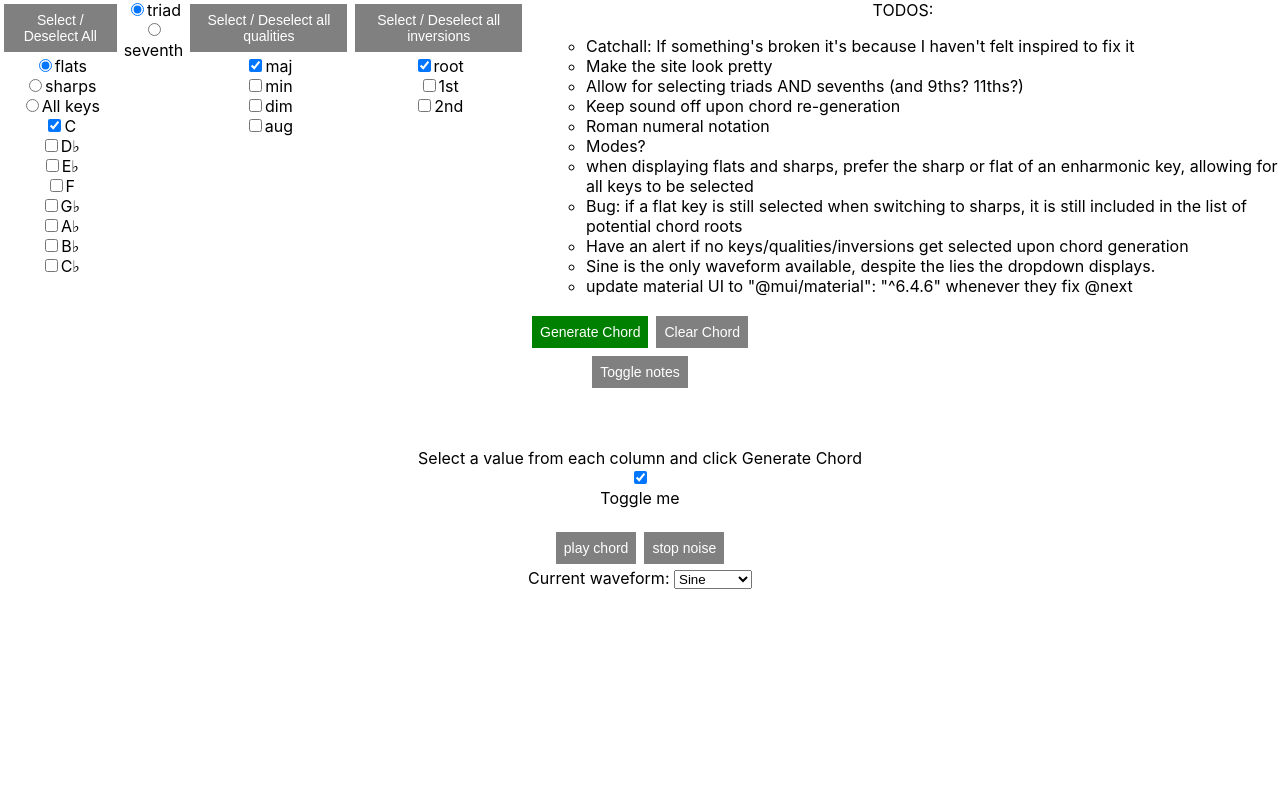
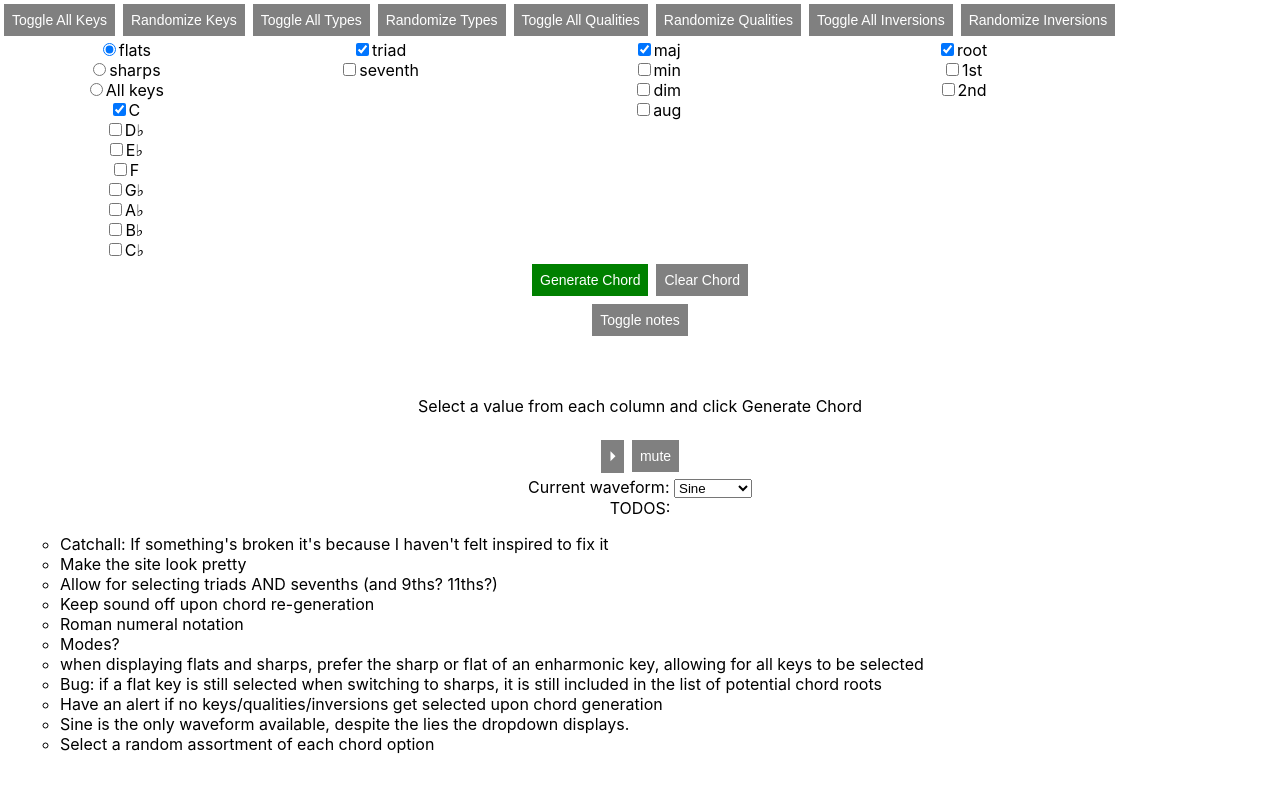
Before and after one commit to mkmatheson/chord-generator, a React app: page / in a window 1280 px wide. Shown: the top 792 px of the page. Built offline with nearby package versions, Linux system fonts and the light colour scheme.

Commit message:
add upgrades but don't add material ui

```diff
--- a/src/App.tsx
+++ b/src/App.tsx
@@ -1,7 +1,12 @@
 import './App.css';
 import React, { useEffect, useRef } from 'react';
 import { useState } from 'react';
-import { generateChord, playTone, stopOscillators } from './utils';
+import {
+  checkChordTypes,
+  generateChord,
+  playTone,
+  stopOscillators
+} from './utils';
 import { ChordConfig, GeneratedKey } from './types';
 import Notes from './components/Notes';
 import ChordLengths from './components/ChordLengths';
@@ -24,8 +29,6 @@ function App() {
     mainGainNodeRef.current.gain.value = 0.1;
   }, []);
 
-  console.log({ audioContextRef, mainGainNodeRef });
-
   // let noteFreq = null;
   // let customWaveform = null;
   // let sineTerms = null;
@@ -43,18 +46,21 @@ function App() {
   const [activeKeys, setActiveKeys] = useState<GeneratedKey[]>([
     { name: 'C', accidental: 0 }
   ]); // C, Db, Eb
-  const [activeChordType, setActiveChordType] = useState<string>('triad'); // triad or seventh
+  const [activeChordTypes, setActiveChordTypes] = useState<string[]>(['triad']); // triad or seventh
   const [activeChord, setActiveChord] = useState<ChordConfig>({});
   const [activeQualities, setActiveQualities] = useState<string[]>(['maj']); // maj, min, dom
   const [activeInversions, setActiveInversions] = useState<number[]>([0]); // 0, 1, 2
   const [accidentalType, setAccidentalType] = useState<number>(-1); // # or b
   const [activeMode] = useState<string>('ionian');
-  const [waveForm] = useState<OscillatorType>('sine');
+  const [waveForm, setWaveform] = useState<OscillatorType>('sine');
   const [oscList, setOscList] = useState<OscillatorNode[]>([]);
+  const [isMuted, setIsMuted] = useState(false);
+  const [isPaused, setIsPaused] = useState(true);
 
   // play chord when change
   useEffect(() => {
     stopOscillators(oscList);
+    if (!isMuted && !isPaused) {
       setOscList(
         activeChord.notes
           ?.map((note) => {
@@ -67,6 +73,7 @@ function App() {
           })
           .filter((osc) => !!osc) || []
       );
+    }
   }, [activeChord.notes, waveForm]);
 
   // show sharps or flats
@@ -82,6 +89,8 @@ function App() {
     }
   }, [accidentalType]);
 
+  const activeChordType = checkChordTypes(activeChordTypes);
+
   return (
     <div className="App">
       <section className="builder">
@@ -93,8 +102,8 @@ function App() {
           setAccidentalType={setAccidentalType}
         />
         <ChordLengths
-          activeChordType={activeChordType}
-          setActiveChordType={setActiveChordType}
+          activeChordTypes={activeChordTypes}
+          setActiveChordTypes={setActiveChordTypes}
         />
         <ChordQualities
           activeChordType={activeChordType}
@@ -106,14 +115,26 @@ function App() {
           activeInversions={activeInversions}
           setActiveInversions={setActiveInversions}
         />
-        <Todos />
       </section>
       {/* Generate and display chord */}
+
       <ChordDisplay
         activeChord={activeChord}
         oscList={oscList}
-        playChord={() => {
+        isPaused={isPaused}
+        isMuted={isMuted}
+        setIsMuted={() => {
+          if (!isMuted) {
             stopOscillators(oscList);
+            setIsPaused(true);
+          }
+          setIsMuted((muteValue) => !muteValue);
+        }}
+        setWaveform={(waveform: OscillatorType) => setWaveform(waveform)}
+        playChord={(isMuted = false) => {
+          stopOscillators(oscList);
+          if (isPaused) {
+            if (!isMuted) {
               setOscList(
                 activeChord.notes
                   ?.map((note) => {
@@ -126,6 +147,12 @@ function App() {
                   })
                   .filter((osc) => !!osc) || []
               );
+            }
+            setIsPaused(false);
+          } else {
+            stopOscillators(oscList);
+            setIsPaused(true);
+          }
         }}
         clearChord={() => {
           stopOscillators(oscList);
@@ -133,15 +160,17 @@ function App() {
         }}
         generateChord={() => {
           stopOscillators(oscList);
+          setIsPaused(false);
           generateChord({
             activeKeys,
             activeInversions,
             activeQualities,
-            activeChordType,
+            activeChordTypes,
             setActiveChord
           });
         }}
       />
+      <Todos />
     </div>
   );
 }
--- a/src/components/ChordDisplay.tsx
+++ b/src/components/ChordDisplay.tsx
@@ -1,3 +1,4 @@
+import { useState } from 'react';
 import { waveforms } from '../const';
 import { ChordConfig } from '../types';
 import { stopOscillators } from '../utils';
@@ -8,13 +9,21 @@ const ChordDisplay = ({
   oscList,
   generateChord,
   clearChord,
-  playChord
+  playChord,
+  isPaused,
+  isMuted,
+  setIsMuted,
+  setWaveform
 }: {
   activeChord: ChordConfig;
   oscList: OscillatorNode[];
   generateChord: () => void;
   clearChord: () => void;
-  playChord: () => void;
+  playChord: (isMuted: boolean) => void;
+  isPaused: boolean;
+  isMuted: boolean;
+  setIsMuted: () => void;
+  setWaveform: (waveform: OscillatorType) => void;
 }) => {
   return (
     <div>
@@ -24,12 +33,19 @@ const ChordDisplay = ({
       <button onClick={clearChord}>Clear Chord</button>
       <ResultChord activeChord={activeChord} />
       <br />
-      <button onClick={playChord}>play chord</button>
-      <button onClick={() => stopOscillators(oscList)}>stop noise</button>
+      <button onClick={() => playChord(isMuted)}>
+        {isPaused ? '⏵' : '⏹'}
+      </button>
+      <button onClick={setIsMuted}>{isMuted ? 'unmute' : 'mute'}</button>
       <br />
       <div>
         <span>Current waveform: </span>
-        <select name="waveform">
+        <select
+          name="waveform"
+          onChange={(event) =>
+            setWaveform(event.target.value as OscillatorType)
+          }
+        >
           {waveforms.map((waveform) => (
             <option key={waveform} value={waveform.toLowerCase()}>
               {waveform}
--- a/src/components/ChordInversions.tsx
+++ b/src/components/ChordInversions.tsx
@@ -1,6 +1,7 @@
 import { chordInversionsByChordType, inversionNames } from '../const';
 import { onItemClick } from '../utils';
 import Checkbox from './Checkbox';
+import ToggleAllButton from './ToggleAllButton';
 
 const ChordInversions = ({
   activeChordType,
@@ -14,9 +15,8 @@ const ChordInversions = ({
   return (
     <div className="column">
       {/* Generate chord inversions */}
-      <button
-        id="allInversions"
-        name="Select / Deselect all inversions"
+      <ToggleAllButton
+        toggleSubject="Inversions"
         onClick={() => {
           if (
             activeInversions.length <
@@ -29,9 +29,7 @@ const ChordInversions = ({
             setActiveInversions([]);
           }
         }}
-      >
-        Select / Deselect all inversions
-      </button>
+      />
       {chordInversionsByChordType[activeChordType].map((_, idx) => (
         <Checkbox
           key={inversionNames[idx]}
--- a/src/components/ChordLengths.tsx
+++ b/src/components/ChordLengths.tsx
@@ -1,27 +1,40 @@
 import { chordTypes } from '../const';
+import { onItemClick } from '../utils';
+import Checkbox from './Checkbox';
+import ToggleAllButton from './ToggleAllButton';
 
 const ChordLengths = ({
-  activeChordType,
-  setActiveChordType
+  activeChordTypes,
+  setActiveChordTypes
 }: {
-  activeChordType: string;
-  setActiveChordType: React.Dispatch<React.SetStateAction<string>>;
+  activeChordTypes: Array<string>;
+  setActiveChordTypes: React.Dispatch<React.SetStateAction<Array<string>>>;
 }) => {
   return (
     <div className="column">
+      <ToggleAllButton
+        toggleSubject="Types"
+        onClick={() => {
+          if (
+            activeChordTypes.length >= 0 &&
+            activeChordTypes.length < chordTypes.length
+          ) {
+            setActiveChordTypes(chordTypes);
+          } else {
+            setActiveChordTypes([]);
+          }
+        }}
+      />
       {/* Generate chord lengths */}
       {chordTypes.map((chordType: string) => (
-        <div key={chordType}>
-          <input
-            type="radio"
-            id={chordType}
-            name={chordType}
-            value={chordType}
-            checked={activeChordType === chordType}
-            onClick={() => setActiveChordType(chordType)}
-          />
-          <label>{chordType}</label>
-        </div>
+        <Checkbox
+          key={chordType}
+          keyName={chordType}
+          isSelected={activeChordTypes.includes(chordType)}
+          onClick={() => {
+            onItemClick(chordType, activeChordTypes, setActiveChordTypes);
+          }}
+        />
       ))}
     </div>
   );
--- a/src/components/ChordQualities.tsx
+++ b/src/components/ChordQualities.tsx
@@ -1,6 +1,7 @@
 import { chordQualitiesByType } from '../const';
 import { onItemClick } from '../utils';
 import Checkbox from './Checkbox';
+import ToggleAllButton from './ToggleAllButton';
 
 const ChordQualities = ({
   activeQualities,
@@ -14,9 +15,8 @@ const ChordQualities = ({
   return (
     <div className="column">
       {/* Generate chord qualities */}
-      <button
-        id="allQualities"
-        name="Select / Deselect all qualities"
+      <ToggleAllButton
+        toggleSubject="Qualities"
         onClick={() => {
           if (
             activeQualities.length <
@@ -27,10 +27,7 @@ const ChordQualities = ({
             setActiveQualities([]);
           }
         }}
-      >
-        Select / Deselect all qualities
-      </button>
-
+      />
       {chordQualitiesByType[activeChordType].chords.map((quality) => (
         <Checkbox
           key={quality}
--- a/src/components/Notes.tsx
+++ b/src/components/Notes.tsx
@@ -2,6 +2,7 @@ import { accidentals, accidentalSymbols, keys } from '../const';
 import { GeneratedKey, KeyNames } from '../types';
 import { generateAvailableKeys, onItemClick, selectKey } from '../utils';
 import Checkbox from './Checkbox';
+import ToggleAllButton from './ToggleAllButton';
 
 const Notes = ({
   accidentalType,
@@ -19,7 +20,8 @@ const Notes = ({
   return (
     <div className="column">
       {/* Generate accidentals for notation */}
-      <button
+      <ToggleAllButton
+        toggleSubject="Keys"
         onClick={() => {
           const availableKeys = generateAvailableKeys(
             accidentalType,
@@ -31,9 +33,7 @@ const Notes = ({
             setActiveKeys(availableKeys);
           }
         }}
-      >
-        Select / Deselect All
-      </button>
+      />
       {accidentals.map((accidental) => (
         <div key={accidental.name}>
           <input
--- a/src/components/ResultChord.tsx
+++ b/src/components/ResultChord.tsx
@@ -46,19 +46,6 @@ const ResultChord = ({ activeChord }: { activeChord: ChordConfig }) => {
             : 'Select a value from each column and click Generate Chord'}
         </div>
       )}
-
-      <label>
-        <input
-          type="checkbox"
-          value=""
-          checked={playSound}
-          onChange={({ target }) => {
-            setPlaySound(target.checked);
-          }}
-        />
-        <div />
-        <span>Toggle me</span>
-      </label>
     </div>
   );
 };
--- a/src/components/Todos.tsx
+++ b/src/components/Todos.tsx
@@ -29,8 +29,7 @@ const Todos = () => {
           displays.
         </li>
         <li>
-          update material UI to "@mui/material": "^6.4.6" whenever they fix
-          @next
+          Select a random assortment of each chord option
         </li>
       </ul>
     </div>
--- /dev/null
+++ b/src/components/ToggleAllButton.tsx
@@ -0,0 +1,16 @@
+const ToggleAllButton = ({
+  toggleSubject,
+  onClick
+}: {
+  toggleSubject: string;
+  onClick: () => void;
+}) => {
+  return (
+    <div>
+      <button onClick={onClick}>Toggle All {toggleSubject}</button>
+      <button onClick={onClick}>Randomize {toggleSubject}</button>
+    </div>
+  );
+};
+
+export default ToggleAllButton;
--- a/src/utils.ts
+++ b/src/utils.ts
@@ -102,13 +102,13 @@ export const generateChord = ({
   activeKeys,
   activeInversions,
   activeQualities,
-  activeChordType,
+  activeChordTypes,
   setActiveChord
 }: {
   activeKeys: GeneratedKey[];
   activeInversions: Array<number>;
   activeQualities: Array<string>;
-  activeChordType: string;
+  activeChordTypes: string[];
   setActiveChord: React.Dispatch<React.SetStateAction<ChordConfig>>;
 }) => {
   const chordConfig: ChordConfig = {};
@@ -116,23 +116,35 @@ export const generateChord = ({
   if (
     activeKeys.length > 0 &&
     activeInversions.length > 0 &&
-    activeQualities.length > 0
+    activeQualities.length > 0 &&
+    activeChordTypes.length > 0
   ) {
     // set chord tonic
     const chordKeyIdx = generateRandomArrayIdx(activeKeys.length);
     const chordKey = activeKeys[chordKeyIdx];
     chordConfig.tonic = chordKey;
 
-    // set inversion (root, 1st, 2nd)
+    // set chord type
+    const chordTypeIdx = generateRandomArrayIdx(activeChordTypes.length);
+
+    const shouldFilterInversions =
+      activeChordTypes[chordTypeIdx] === 'triad' &&
+      activeInversions.includes(3);
+
+    // set inversion (root, 1st, 2nd, 3rd if a seventh chord)
     const inversionIdx =
       activeInversions[
-        generateRandomArrayIdx(activeInversions.sort((a, b) => a - b).length)
+        generateRandomArrayIdx(
+          activeInversions
+            .filter((inversion) => !(shouldFilterInversions && inversion === 3))
+            .sort((a, b) => a - b).length
+        )
       ];
 
     chordConfig.inversionName = inversionNames[inversionIdx];
 
     chordConfig.inversion =
-      chordInversionsByChordType[activeChordType][inversionIdx];
+      chordInversionsByChordType[activeChordTypes[chordTypeIdx]][inversionIdx];
 
     // set chord quality
     const quality =
@@ -172,7 +184,7 @@ export const generateChord = ({
     // find each key by iterating through the key array containing enharmonical equivalents
     // and select keys that match correct natural key names and semitone intervals
     chordQualities[quality].semiToneSpacing
-      .slice(0, chordQualitiesByType[activeChordType].length - 1)
+      .slice(0, chordQualitiesByType[activeChordTypes[chordTypeIdx]].length - 1)
       .forEach((spacing) => {
         currentIdx = (currentIdx + spacing) % 12;
         naturalKeyIdx += 2;
@@ -185,13 +197,11 @@ export const generateChord = ({
           )
         );
 
-        console.log('noteIdx', noteIdx);
         const note = keys[noteIdx]?.find(
           (keyName) => keyName.key === naturalKeyLineup[naturalKeyIdx]
         );
 
         // RESUME: why does the hz only generate 880?
-        console.log(keyRelationToANatural[noteIdx]);
 
         if (note) {
           chordLetters.push({
@@ -237,7 +247,6 @@ export const generateChord = ({
         440 * 2 ** ((0 + keyRelationToANatural[keyIdx][hzOffset]) / 12);
     });
     chordConfig.notes = chordLetters;
-    console.log(chordLetters);
   }
   setActiveChord(chordConfig);
 };
@@ -291,3 +300,10 @@ export const stopOscillators = (oscList: OscillatorNode[]) => {
     osc.stop();
   });
 };
+
+export const checkChordTypes = (chordTypes: string[]) => {
+  if (chordTypes.includes('seventh')) {
+    return 'seventh';
+  }
+  return 'triad';
+};
```
Lines whose indentation alone changed are shown as unchanged.
